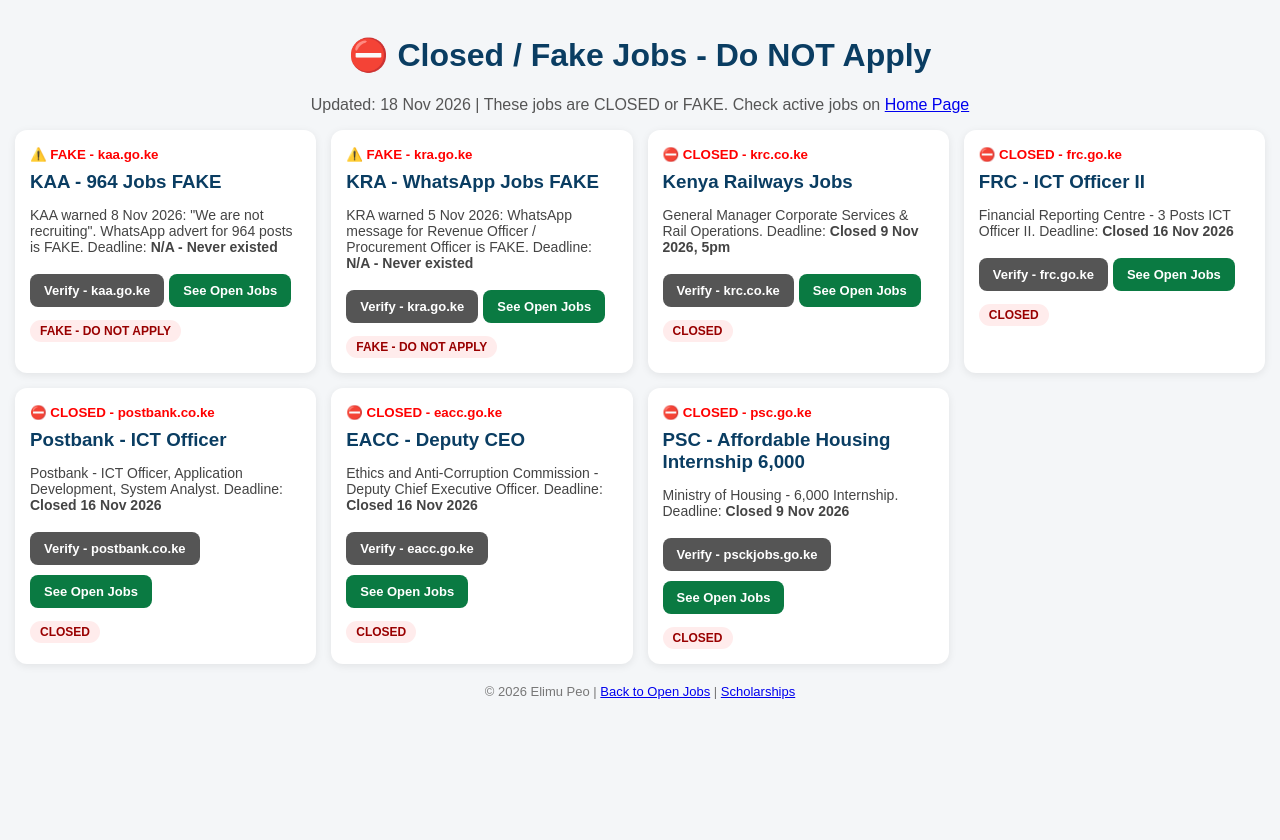
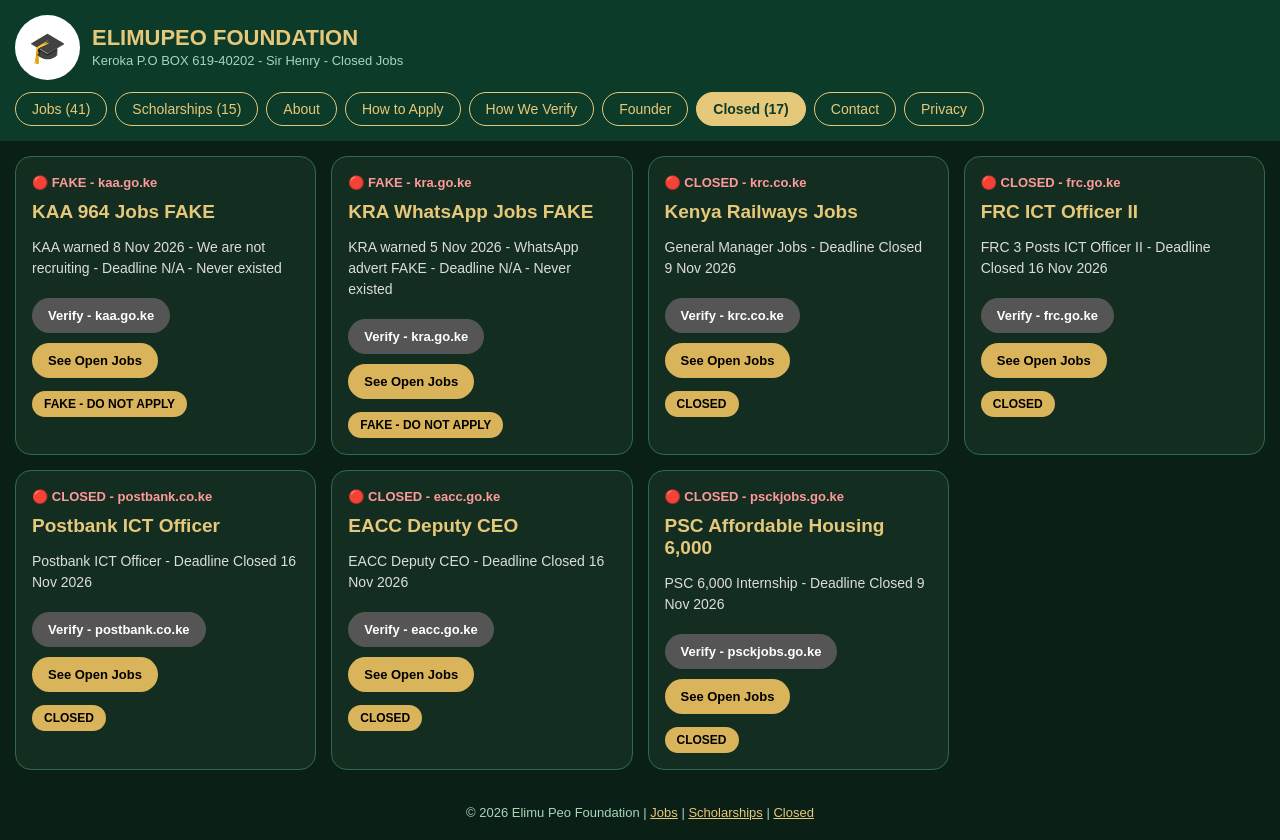
Before and after one commit to henryoobwocha-coder/elimupeo, a plain HTML site: page closed.html in a window 1280 px wide. Before the commit the page ends 800 px from the top, so only its background shows below. Drawn offline with Linux system fonts and the light colour scheme.

Commit message:
Update closed.html

```diff
--- a/closed.html
+++ b/closed.html
@@ -3,46 +3,58 @@
 <head>
 <meta charset="UTF-8">
 <meta name="viewport" content="width=device-width, initial-scale=1.0">
-<title>Closed Jobs - Elimu Peo | KAA, KRA, Railways, FRC, Postbank</title>
-<meta name="description" content="Closed and expired government jobs in Kenya. KAA fake advert, KRA fake advert, Kenya Railways closed 9 Nov, FRC and Postbank closed 16 Nov. Do not apply.">
+<title>Closed Jobs - Elimu Peo Foundation</title>
 <link rel="canonical" href="https://www.elimupeo.co.ke/closed.html">
 <meta name="robots" content="noindex, follow">
 <style>
-body{font-family:Arial,sans-serif;background:#f4f6f8;margin:0;padding:15px}
-h1{text-align:center;color:#0a3d62}
-p.top{text-align:center;color:#555}
-.grid{display:grid;grid-template-columns:repeat(auto-fill,minmax(300px,1fr));gap:15px}
-.card{background:#fff;border-radius:12px;padding:15px;box-shadow:0 2px 8px rgba(0,0,0,.08)}
-.card small{color:red;font-weight:bold}
-.card h3{margin:8px 0;color:#0a3d62}
-.card p{color:#444;font-size:14px}
-.link-btn{display:inline-block;background:#555;color:#fff;padding:9px 14px;border-radius:8px;text-decoration:none;margin:5px 5px 5px 0;font-size:13px;font-weight:bold}
-.link-btn-gold{background:#d4a017}
-.link-btn-green{background:#0a7a42}
-.badge{display:inline-block;background:#ffecec;color:#900;padding:4px 10px;border-radius:20px;font-size:12px;font-weight:bold;margin-top:8px}
-footer{text-align:center;padding:20px;color:#777;font-size:13px}
+body{font-family:Arial,sans-serif;margin:0;background:#0a1f16;color:#fff}
+header{background:#0d3b2a;padding:15px}
+.top{display:flex;align-items:center;gap:12px}
+.logo{width:65px;height:65px;background:#fff;border-radius:50%;display:flex;align-items:center;justify-content:center;font-size:30px}
+.top h1{margin:0;color:#e6c87a;font-size:22px}
+.top p{margin:2px 0;color:#a8d5ba;font-size:13px}
+nav{margin-top:12px;display:flex;flex-wrap:wrap;gap:8px}
+nav a{color:#e6c87a;border:1.5px solid #e6c87a;padding:8px 16px;border-radius:25px;text-decoration:none;font-size:14px}
+nav a.active{background:#e6c87a;color:#0d3b2a;font-weight:bold}
+.grid{padding:15px;display:grid;grid-template-columns:repeat(auto-fill,minmax(300px,1fr));gap:15px}
+.card{background:#142d21;border:1.5px solid #2e6b4a;border-radius:16px;padding:16px}
+.card small{color:#ff9a9a;font-weight:bold;font-size:13px}
+.card h3{color:#e6c87a;margin:10px 0;font-size:19px}
+.card p{color:#ddd;font-size:14px;line-height:1.5}
+.link-btn{display:inline-block;background:#555;color:#fff;padding:10px 16px;border-radius:25px;text-decoration:none;font-weight:bold;font-size:13px;margin:5px 5px 5px 0}
+.link-btn-gold{background:#d9b45a;color:#000}
+.badge{display:inline-block;background:#d9b45a;color:#000;padding:6px 12px;border-radius:20px;font-size:12px;font-weight:bold;margin-top:8px}
+footer{text-align:center;padding:20px;color:#a8d5ba;font-size:13px}
+footer a{color:#e6c87a}
 </style>
 </head>
 <body>
-<h1>⛔ Closed / Fake Jobs - Do NOT Apply</h1>
-<p class="top">Updated: 18 Nov 2026 | These jobs are CLOSED or FAKE. Check active jobs on <a href="https://www.elimupeo.co.ke/">Home Page</a></p>
+<header>
+<div class="top">
+<div class="logo">🎓</div>
+<div><h1>ELIMUPEO FOUNDATION</h1><p>Keroka P.O BOX 619-40202 - Sir Henry - Closed Jobs</p></div>
+</div>
+<nav>
+<a href="index.html">Jobs (41)</a>
+<a href="scholarships.html">Scholarships (15)</a>
+<a href="about.html">About</a>
+<a href="how-to-apply.html">How to Apply</a>
+<a href="how-we-verify.html">How We Verify</a>
+<a href="founder.html">Founder</a>
+<a href="closed.html" class="active">Closed (17)</a>
+<a href="contact.html">Contact</a>
+<a href="privacy.html">Privacy</a>
+</nav>
+</header>
 <div class="grid">
-
-<div class="card"><small>⚠️ FAKE - kaa.go.ke</small><h3>KAA - 964 Jobs FAKE</h3><p>KAA warned 8 Nov 2026: "We are not recruiting". WhatsApp advert for 964 posts is FAKE. Deadline: <b>N/A - Never existed</b></p><a href="https://kaa.go.ke" target="_blank" class="link-btn">Verify - kaa.go.ke</a><a href="https://www.elimupeo.co.ke/" class="link-btn link-btn-green">See Open Jobs</a><br><span class="badge">FAKE - DO NOT APPLY</span></div>
-
-<div class="card"><small>⚠️ FAKE - kra.go.ke</small><h3>KRA - WhatsApp Jobs FAKE</h3><p>KRA warned 5 Nov 2026: WhatsApp message for Revenue Officer / Procurement Officer is FAKE. Deadline: <b>N/A - Never existed</b></p><a href="https://www.kra.go.ke" target="_blank" class="link-btn">Verify - kra.go.ke</a><a href="https://www.elimupeo.co.ke/" class="link-btn link-btn-green">See Open Jobs</a><br><span class="badge">FAKE - DO NOT APPLY</span></div>
-
-<div class="card"><small>⛔ CLOSED - krc.co.ke</small><h3>Kenya Railways Jobs</h3><p>General Manager Corporate Services & Rail Operations. Deadline: <b>Closed 9 Nov 2026, 5pm</b></p><a href="https://www.krc.co.ke" target="_blank" class="link-btn">Verify - krc.co.ke</a><a href="https://www.elimupeo.co.ke/" class="link-btn link-btn-green">See Open Jobs</a><br><span class="badge">CLOSED</span></div>
-
-<div class="card"><small>⛔ CLOSED - frc.go.ke</small><h3>FRC - ICT Officer II</h3><p>Financial Reporting Centre - 3 Posts ICT Officer II. Deadline: <b>Closed 16 Nov 2026</b></p><a href="https://www.frc.go.ke" target="_blank" class="link-btn">Verify - frc.go.ke</a><a href="https://www.elimupeo.co.ke/" class="link-btn link-btn-green">See Open Jobs</a><br><span class="badge">CLOSED</span></div>
-
-<div class="card"><small>⛔ CLOSED - postbank.co.ke</small><h3>Postbank - ICT Officer</h3><p>Postbank - ICT Officer, Application Development, System Analyst. Deadline: <b>Closed 16 Nov 2026</b></p><a href="https://www.postbank.co.ke" target="_blank" class="link-btn">Verify - postbank.co.ke</a><a href="https://www.elimupeo.co.ke/" class="link-btn link-btn-green">See Open Jobs</a><br><span class="badge">CLOSED</span></div>
-
-<div class="card"><small>⛔ CLOSED - eacc.go.ke</small><h3>EACC - Deputy CEO</h3><p>Ethics and Anti-Corruption Commission - Deputy Chief Executive Officer. Deadline: <b>Closed 16 Nov 2026</b></p><a href="https://www.eacc.go.ke" target="_blank" class="link-btn">Verify - eacc.go.ke</a><a href="https://www.elimupeo.co.ke/" class="link-btn link-btn-green">See Open Jobs</a><br><span class="badge">CLOSED</span></div>
-
-<div class="card"><small>⛔ CLOSED - psc.go.ke</small><h3>PSC - Affordable Housing Internship 6,000</h3><p>Ministry of Housing - 6,000 Internship. Deadline: <b>Closed 9 Nov 2026</b></p><a href="https://www.psckjobs.go.ke" target="_blank" class="link-btn">Verify - psckjobs.go.ke</a><a href="https://www.elimupeo.co.ke/" class="link-btn link-btn-green">See Open Jobs</a><br><span class="badge">CLOSED</span></div>
-
+<div class="card"><small>🔴 FAKE - kaa.go.ke</small><h3>KAA 964 Jobs FAKE</h3><p>KAA warned 8 Nov 2026 - We are not recruiting - Deadline N/A - Never existed</p><a href="https://kaa.go.ke" target="_blank" class="link-btn">Verify - kaa.go.ke</a><a href="index.html" class="link-btn link-btn-gold">See Open Jobs</a><br><span class="badge">FAKE - DO NOT APPLY</span></div>
+<div class="card"><small>🔴 FAKE - kra.go.ke</small><h3>KRA WhatsApp Jobs FAKE</h3><p>KRA warned 5 Nov 2026 - WhatsApp advert FAKE - Deadline N/A - Never existed</p><a href="https://www.kra.go.ke" target="_blank" class="link-btn">Verify - kra.go.ke</a><a href="index.html" class="link-btn link-btn-gold">See Open Jobs</a><br><span class="badge">FAKE - DO NOT APPLY</span></div>
+<div class="card"><small>🔴 CLOSED - krc.co.ke</small><h3>Kenya Railways Jobs</h3><p>General Manager Jobs - Deadline Closed 9 Nov 2026</p><a href="https://www.krc.co.ke" target="_blank" class="link-btn">Verify - krc.co.ke</a><a href="index.html" class="link-btn link-btn-gold">See Open Jobs</a><br><span class="badge">CLOSED</span></div>
+<div class="card"><small>🔴 CLOSED - frc.go.ke</small><h3>FRC ICT Officer II</h3><p>FRC 3 Posts ICT Officer II - Deadline Closed 16 Nov 2026</p><a href="https://www.frc.go.ke" target="_blank" class="link-btn">Verify - frc.go.ke</a><a href="index.html" class="link-btn link-btn-gold">See Open Jobs</a><br><span class="badge">CLOSED</span></div>
+<div class="card"><small>🔴 CLOSED - postbank.co.ke</small><h3>Postbank ICT Officer</h3><p>Postbank ICT Officer - Deadline Closed 16 Nov 2026</p><a href="https://www.postbank.co.ke" target="_blank" class="link-btn">Verify - postbank.co.ke</a><a href="index.html" class="link-btn link-btn-gold">See Open Jobs</a><br><span class="badge">CLOSED</span></div>
+<div class="card"><small>🔴 CLOSED - eacc.go.ke</small><h3>EACC Deputy CEO</h3><p>EACC Deputy CEO - Deadline Closed 16 Nov 2026</p><a href="https://www.eacc.go.ke" target="_blank" class="link-btn">Verify - eacc.go.ke</a><a href="index.html" class="link-btn link-btn-gold">See Open Jobs</a><br><span class="badge">CLOSED</span></div>
+<div class="card"><small>🔴 CLOSED - psckjobs.go.ke</small><h3>PSC Affordable Housing 6,000</h3><p>PSC 6,000 Internship - Deadline Closed 9 Nov 2026</p><a href="https://www.psckjobs.go.ke" target="_blank" class="link-btn">Verify - psckjobs.go.ke</a><a href="index.html" class="link-btn link-btn-gold">See Open Jobs</a><br><span class="badge">CLOSED</span></div>
 </div>
-<footer>© 2026 Elimu Peo | <a href="https://www.elimupeo.co.ke/">Back to Open Jobs</a> | <a href="https://www.elimupeo.co.ke/scholarships.html">Scholarships</a></footer>
+<footer>© 2026 Elimu Peo Foundation | <a href="index.html">Jobs</a> | <a href="scholarships.html">Scholarships</a> | <a href="closed.html">Closed</a></footer>
 </body>
-</html>
+  </html>
```
